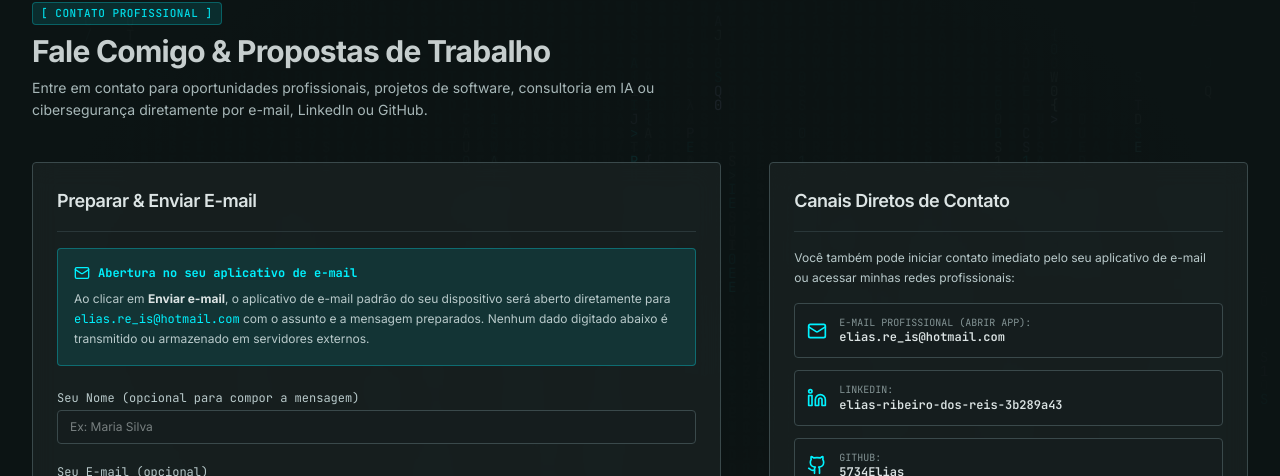
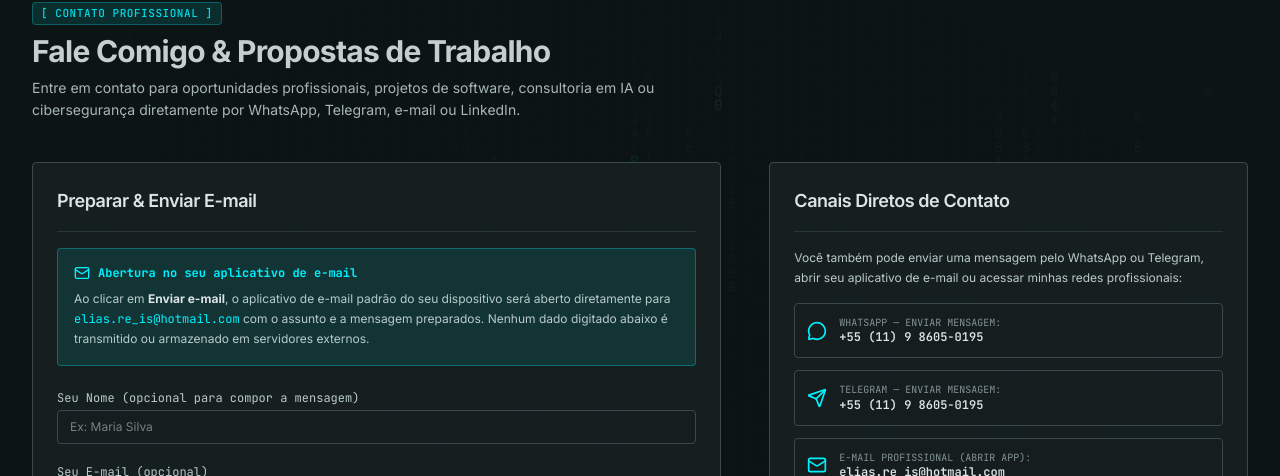
Before and after one commit to 5734Elias/Curr-culo-v.2.0, a Next.js app in the folder Currículo/frontend/: page /contato in a window 1280 px wide. Shown: the part 114-590 px from the top of the page. Built offline with nearby package versions, Linux system fonts and the light colour scheme; no server answers.

Commit message:
feat: adicionar mensagens WhatsApp e Telegram à página de contato | 2026-10-28 19:03

```diff
--- a/Currículo/frontend/src/app/contato/page.tsx
+++ b/Currículo/frontend/src/app/contato/page.tsx
@@ -6,10 +6,10 @@ import { Footer } from '@/components/layout/Footer';
 import { SectionHeader } from '@/components/ui/SectionHeader';
 import { Button } from '@/components/ui/Button';
 import { Card, CardHeader, CardTitle, CardContent } from '@/components/ui/Card';
-import { PROFILE } from '@/data/profile';
+import { PROFILE, WHATSAPP_CONTACT_URL, TELEGRAM_CONTACT_URL } from '@/data/profile';
 import { isContactApiEnabled } from '@/lib/siteConfig';
 import { ContactPayloadSchema, ContactPayload } from '@/schemas/content';
-import { Send, CheckCircle, AlertCircle, Mail, Lock, ExternalLink } from 'lucide-react';
+import { Send, CheckCircle, AlertCircle, Mail, Lock, ExternalLink, MessageCircle } from 'lucide-react';
 import { GithubIcon, LinkedinIcon } from '@/components/ui/Icons';
 
 const DEFAULT_SUBJECT = 'Oportunidade Profissional / Contato via Portfólio';
@@ -134,7 +134,7 @@ export default function ContatoPage() {
         <SectionHeader
           badge="Contato Profissional"
           title="Fale Comigo & Propostas de Trabalho"
-          description="Entre em contato para oportunidades profissionais, projetos de software, consultoria em IA ou cibersegurança diretamente por e-mail, LinkedIn ou GitHub."
+          description="Entre em contato para oportunidades profissionais, projetos de software, consultoria em IA ou cibersegurança diretamente por WhatsApp, Telegram, e-mail ou LinkedIn."
         />
 
         <div className="grid grid-cols-1 lg:grid-cols-12 gap-12">
@@ -332,7 +332,7 @@ export default function ContatoPage() {
             </Card>
           </div>
 
-          {/* Canais Diretos (E-mail, LinkedIn e GitHub) */}
+          {/* Canais Diretos (WhatsApp, Telegram, e-mail, LinkedIn e GitHub) */}
           <div className="lg:col-span-5 space-y-6">
             <Card hoverEffect={false} className="bg-[#192122] border border-[#3a494b]">
               <CardHeader>
@@ -340,10 +340,38 @@ export default function ContatoPage() {
               </CardHeader>
               <CardContent className="space-y-4">
                 <p className="text-xs text-[#b9cacb] leading-relaxed">
-                  Você também pode iniciar contato imediato pelo seu aplicativo de e-mail ou acessar minhas redes profissionais:
+                  Você também pode enviar uma mensagem pelo WhatsApp ou Telegram, abrir seu aplicativo de e-mail ou acessar minhas redes profissionais:
                 </p>
 
                 <div className="space-y-3 font-mono text-xs">
+                  <a
+                    href={WHATSAPP_CONTACT_URL}
+                    target="_blank"
+                    rel="noopener noreferrer"
+                    aria-label={`Conversar por WhatsApp no número ${PROFILE.phone}`}
+                    className="flex items-center gap-3 p-3 rounded-[0.25rem] bg-[#151d1e] border border-[#3a494b] hover:border-[#00f2ff] text-[#dce4e4] transition-colors min-h-[44px]"
+                  >
+                    <MessageCircle className="w-5 h-5 text-[#00f2ff] shrink-0" aria-hidden="true" />
+                    <div>
+                      <span className="text-[10px] text-[#849495] block">WHATSAPP — ENVIAR MENSAGEM:</span>
+                      <span className="font-semibold">{PROFILE.phone}</span>
+                    </div>
+                  </a>
+
+                  <a
+                    href={TELEGRAM_CONTACT_URL}
+                    target="_blank"
+                    rel="noopener noreferrer"
+                    aria-label={`Conversar por Telegram no número ${PROFILE.phone}`}
+                    className="flex items-center gap-3 p-3 rounded-[0.25rem] bg-[#151d1e] border border-[#3a494b] hover:border-[#00f2ff] text-[#dce4e4] transition-colors min-h-[44px]"
+                  >
+                    <Send className="w-5 h-5 text-[#00f2ff] shrink-0" aria-hidden="true" />
+                    <div>
+                      <span className="text-[10px] text-[#849495] block">TELEGRAM — ENVIAR MENSAGEM:</span>
+                      <span className="font-semibold">{PROFILE.phone}</span>
+                    </div>
+                  </a>
+
                   <a
                     href={`mailto:${PROFILE.email}?subject=${encodeURIComponent(
                       DEFAULT_SUBJECT
```
